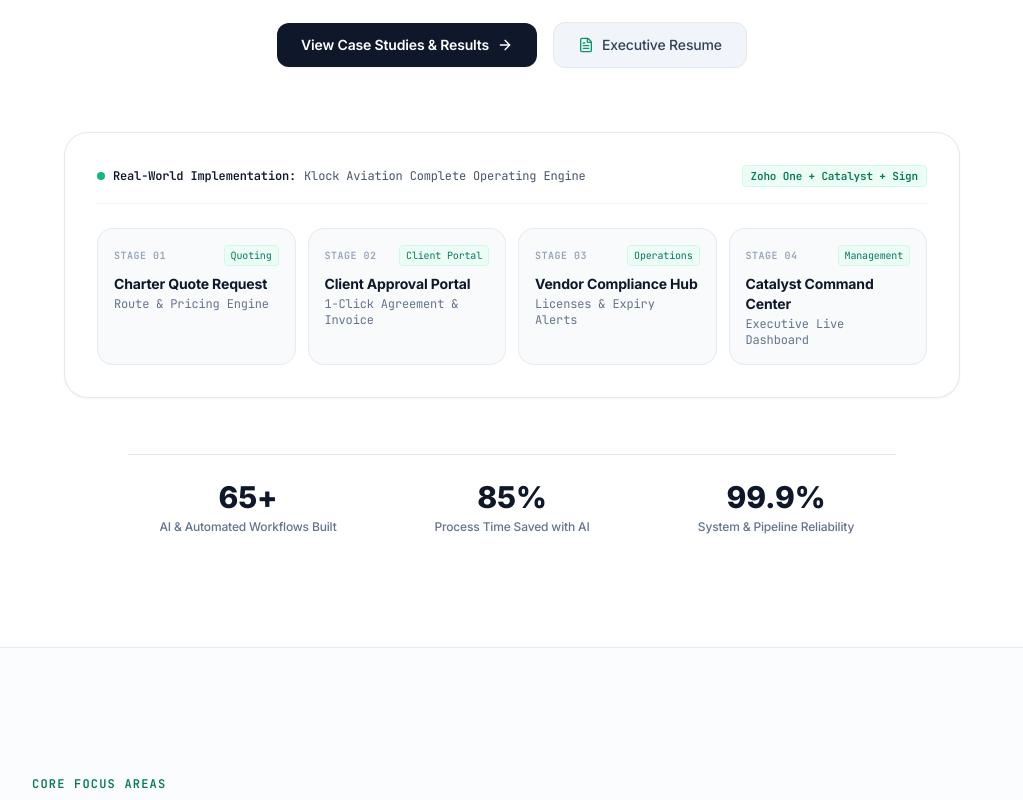
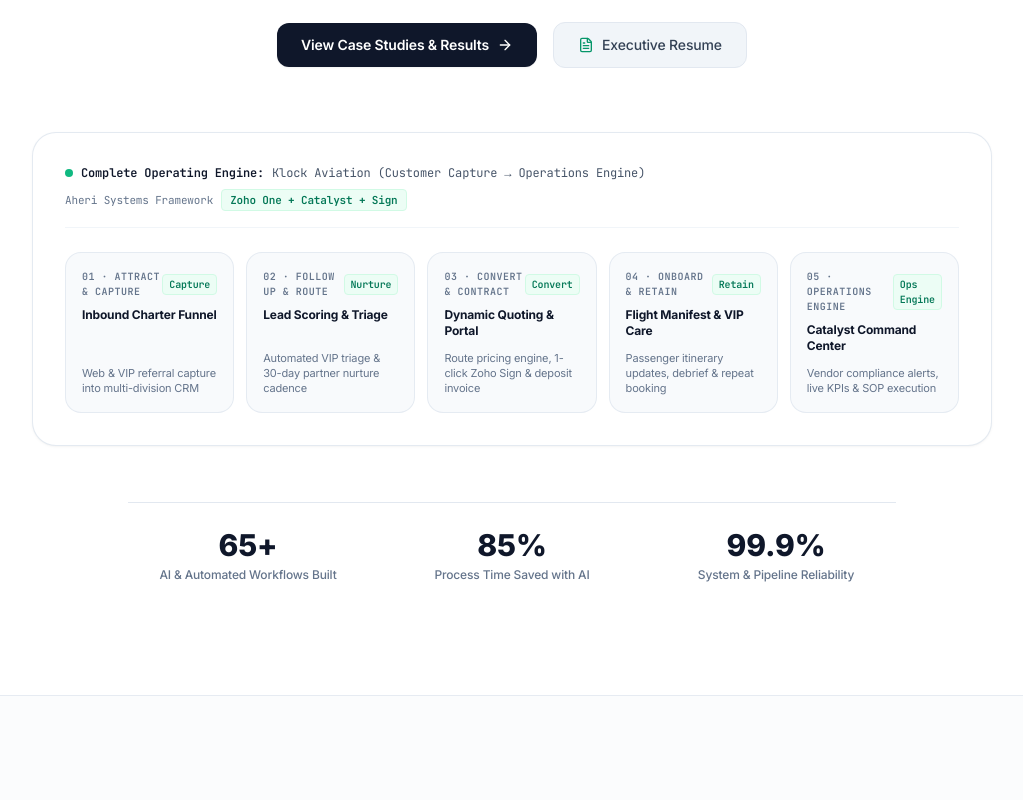
Before and after one commit to aherisystems-cloud/rita-ndubi-portfolio, a React (Vite) app: page / in a window 1280 px wide. Shown: the part 660-1460 px from the top of the page, without its empty margins (128-1151 px from the left). Built offline with nearby package versions, Linux system fonts and the light colour scheme.

Commit message:
feat: standardize Klock and all projects to Aheri Systems Customer Journey to Operations Engine framework

```diff
--- a/src/components/CaseStudies.jsx
+++ b/src/components/CaseStudies.jsx
@@ -120,26 +120,32 @@
             </div>
           </div>
 
-          {/* Workflow Steps Flow */}
+          {/* Workflow Steps Flow - Aheri Systems Framework */}
           <div className="pt-2">
-            <div className="text-xs font-mono uppercase tracking-wider text-slate-500 mb-4 flex items-center gap-2 font-medium">
-              <Layers className="w-3.5 h-3.5 text-emerald-600" />
-              <span>Step-by-Step Workflow</span>
+            <div className="flex flex-wrap items-center justify-between gap-2 mb-4">
+              <div className="text-xs font-mono uppercase tracking-wider text-slate-500 flex items-center gap-2 font-medium">
+                <Layers className="w-3.5 h-3.5 text-emerald-600" />
+                <span>Customer Capture to Operations Engine Flow</span>
+              </div>
+              <span className="text-[11px] font-mono text-emerald-700 bg-emerald-50 px-2 py-0.5 rounded border border-emerald-100">
+                Aheri Systems Framework
+              </span>
             </div>
-            <div className="grid grid-cols-1 sm:grid-cols-2 lg:grid-cols-4 gap-3">
+
+            <div className="grid grid-cols-1 sm:grid-cols-2 lg:grid-cols-5 gap-3">
               {(activeCase.workflowSteps || []).map((step, idx) => (
                 <div
                   key={step.title}
                   className="p-4 rounded-2xl bg-slate-50 border border-slate-200/80 hover:bg-white hover:border-emerald-400 hover:shadow-xs transition-all flex flex-col justify-between"
                 >
                   <div>
-                    <div className="text-[10px] font-mono text-emerald-700 mb-2 font-bold">
-                      Step 0{idx + 1}
+                    <div className="text-[10px] font-mono text-emerald-700 mb-2 font-bold flex items-center justify-between">
+                      <span>{step.stage || `Stage 0${idx + 1}`}</span>
                     </div>
                     <div className="text-xs font-bold text-slate-900 mb-1.5">
                       {step.title}
                     </div>
-                    <p className="text-[12px] text-slate-600 leading-relaxed">
+                    <p className="text-[11px] text-slate-600 leading-relaxed">
                       {step.desc}
                     </p>
                   </div>
--- a/src/components/Hero.jsx
+++ b/src/components/Hero.jsx
@@ -49,42 +49,73 @@
         </div>
 
         {/* Real System Architecture Preview (Enterprise Flow) */}
-        <div className="lit-card rounded-3xl p-6 sm:p-8 max-w-4xl mx-auto text-left mb-14 shadow-sm border border-slate-200/90 bg-white">
-          <div className="flex items-center justify-between pb-4 mb-6 border-b border-slate-100 text-xs font-mono text-slate-500">
+        <div className="lit-card rounded-3xl p-6 sm:p-8 max-w-5xl mx-auto text-left mb-14 shadow-sm border border-slate-200/90 bg-white">
+          <div className="flex flex-wrap items-center justify-between pb-4 mb-6 border-b border-slate-100 text-xs font-mono text-slate-500 gap-2">
             <div className="flex items-center gap-2">
               <span className="w-2 h-2 rounded-full bg-emerald-500"></span>
-              <span className="text-slate-900 font-semibold">Real-World Implementation:</span>
-              <span className="text-slate-600 hidden sm:inline">Klock Aviation Complete Operating Engine</span>
+              <span className="text-slate-900 font-semibold">Complete Operating Engine:</span>
+              <span className="text-slate-600 hidden sm:inline">Klock Aviation (Customer Capture → Operations Engine)</span>
             </div>
+            <div className="flex items-center gap-2">
+              <span className="text-slate-500 text-[11px] font-mono hidden md:inline">Aheri Systems Framework</span>
               <div className="text-emerald-700 bg-emerald-50 px-2 py-0.5 rounded text-[11px] font-semibold border border-emerald-100">
                 Zoho One + Catalyst + Sign
               </div>
             </div>
+          </div>
 
-          {/* 4 Connected Stages */}
-          <div className="grid grid-cols-1 sm:grid-cols-2 lg:grid-cols-4 gap-3">
+          {/* 5 Connected Stages: Customer Capture to Operations Engine */}
+          <div className="grid grid-cols-1 sm:grid-cols-2 lg:grid-cols-5 gap-3">
             {[
-              { title: "Charter Quote Request", sub: "Route & Pricing Engine", tag: "Quoting" },
-              { title: "Client Approval Portal", sub: "1-Click Agreement & Invoice", tag: "Client Portal" },
-              { title: "Vendor Compliance Hub", sub: "Licenses & Expiry Alerts", tag: "Operations" },
-              { title: "Catalyst Command Center", sub: "Executive Live Dashboard", tag: "Management" },
-            ].map((node, i) => (
+              {
+                stage: "01 · Attract & Capture",
+                title: "Inbound Charter Funnel",
+                sub: "Web & VIP referral capture into multi-division CRM",
+                tag: "Capture"
+              },
+              {
+                stage: "02 · Follow Up & Route",
+                title: "Lead Scoring & Triage",
+                sub: "Automated VIP triage & 30-day partner nurture cadence",
+                tag: "Nurture"
+              },
+              {
+                stage: "03 · Convert & Contract",
+                title: "Dynamic Quoting & Portal",
+                sub: "Route pricing engine, 1-click Zoho Sign & deposit invoice",
+                tag: "Convert"
+              },
+              {
+                stage: "04 · Onboard & Retain",
+                title: "Flight Manifest & VIP Care",
+                sub: "Passenger itinerary updates, debrief & repeat booking",
+                tag: "Retain"
+              },
+              {
+                stage: "05 · Operations Engine",
+                title: "Catalyst Command Center",
+                sub: "Vendor compliance alerts, live KPIs & SOP execution",
+                tag: "Ops Engine"
+              },
+            ].map((node) => (
               <div
                 key={node.title}
-                className="p-4 rounded-2xl bg-slate-50 border border-slate-200/80 hover:border-emerald-500/40 hover:bg-white hover:shadow-xs transition-all"
+                className="p-4 rounded-2xl bg-slate-50 border border-slate-200/80 hover:border-emerald-500/40 hover:bg-white hover:shadow-xs transition-all flex flex-col justify-between"
               >
+                <div>
                   <div className="flex items-center justify-between mb-2">
-                  <span className="text-[10px] font-mono text-slate-400 uppercase tracking-wider font-semibold">
-                    Stage 0{i + 1}
+                    <span className="text-[10px] font-mono text-slate-500 uppercase tracking-wider font-semibold">
+                      {node.stage}
                     </span>
-                  <span className="text-[10px] font-mono text-emerald-700 px-1.5 py-0.5 rounded bg-emerald-50 border border-emerald-100">
+                    <span className="text-[10px] font-mono text-emerald-700 px-1.5 py-0.5 rounded bg-emerald-50 border border-emerald-100 font-semibold">
                       {node.tag}
                     </span>
                   </div>
-                <div className="text-sm font-bold text-slate-900 mb-0.5">
+                  <div className="text-xs font-bold text-slate-900 mb-1">
                     {node.title}
                   </div>
-                <div className="text-xs text-slate-500 font-mono">
+                </div>
+                <div className="text-[11px] text-slate-500 leading-snug mt-2">
                   {node.sub}
                 </div>
               </div>
--- a/src/data/portfolioData.js
+++ b/src/data/portfolioData.js
@@ -60,10 +60,31 @@
       { label: "72-Hour Abandoned Recovery", before: "Zero Follow-up", after: "26% Orders Rescued" }
     ],
     workflowSteps: [
-      { title: "Inbound Ad Routing", desc: "Captures shopper traffic from Click-to-WhatsApp ads, website widgets, and campaign forms into a live AI chat session." },
-      { title: "Inventory-Linked Consultation", desc: "AI queries live backend database to confirm availability, pricing, sizes, and specs in natural conversational language." },
-      { title: "Intelligent Cross-Sell / Upsell", desc: "If an item is out of stock, the agent recommends relevant matching alternatives and complementary accessories to protect the sale." },
-      { title: "72-Hour Re-Engagement Trigger", desc: "Automated sequence follows up with undecided shoppers via WhatsApp within 72 hours to answer objections and close the order." }
+      {
+        stage: "01 · Attract & Capture",
+        title: "Click-to-WhatsApp & Ad Routing",
+        desc: "Captures high-intent shopper traffic from Click-to-WhatsApp ads, web stores, and social campaigns directly into an autonomous AI chat session."
+      },
+      {
+        stage: "02 · Follow Up & Nurture",
+        title: "Live Inventory Consultation",
+        desc: "AI autonomously queries backend inventory (Supabase/Airtable) to verify real-time sizing, specifications, and availability without human delay."
+      },
+      {
+        stage: "03 · Convert & Contract",
+        title: "Smart Cross-Sell & Instant Checkout",
+        desc: "Suggests matching in-stock alternatives if a product is sold out and generates instant frictionless checkout links to secure the sale."
+      },
+      {
+        stage: "04 · Onboard & Retain",
+        title: "72-Hour Abandoned Chat Recovery",
+        desc: "Autonomous re-engagement sequence contacts hesitant shoppers within 72 hours via WhatsApp with personalized incentives and delivery updates."
+      },
+      {
+        stage: "05 · Operations Engine",
+        title: "Inventory Sync & Analytics Hub",
+        desc: "Automates real-time catalog synchronization, multi-channel stock deduction, low-inventory alerts, and drop-off analytics for management."
+      }
     ],
     tools: ["WhatsApp Business API", "Claude & OpenAI", "Make.com & Webhooks", "Airtable / Supabase", "Inventory APIs"]
   },
@@ -81,10 +102,31 @@
       { label: "Executive Reporting Speed", before: "Days", after: "Real-Time (1-Click)" }
     ],
     workflowSteps: [
-      { title: "Multi-Tier Inquiry Funnel", desc: "Captures and routes high-value inquiries across distinct service lines with automated scoring and VIP priority assignment." },
-      { title: "Dynamic Quoting & Portal", desc: "Calculates complex route pricing and delivers an interactive client portal for rapid agreement approval." },
-      { title: "Automated Documentation", desc: "Generates digital agreements via Zoho Sign and synchronizes verified billing records directly into finance systems." },
-      { title: "Vendor Compliance & Command Center", desc: "Monitors vendor certifications, partner compliance deadlines, and cross-departmental KPIs on an executive dashboard." }
+      {
+        stage: "01 · Attract & Capture",
+        title: "Multi-Division Inquiry Funnel",
+        desc: "Captures inbound charter requests across distinct commercial divisions from web funnels, Google Ads, and private referral networks."
+      },
+      {
+        stage: "02 · Follow Up & Nurture",
+        title: "Lead Scoring & Route Triage",
+        desc: "Automated qualification engine scores charter leads, assigns VIP priority, and runs 30-day partner follow-up cadences so no inquiry goes cold."
+      },
+      {
+        stage: "03 · Convert & Contract",
+        title: "Dynamic Quoting & Client Portal",
+        desc: "Calculates complex multi-leg route pricing and provides a 1-click client approval portal with digital Zoho Sign contracts and deposit invoicing."
+      },
+      {
+        stage: "04 · Onboard & Retain",
+        title: "Flight Manifest & VIP Care",
+        desc: "Automates passenger manifest delivery, automated WhatsApp flight status updates, post-charter feedback, and repeat booking triggers."
+      },
+      {
+        stage: "05 · Operations Engine",
+        title: "Catalyst Command Center & Compliance",
+        desc: "Custom Zoho Catalyst executive dashboard monitoring live fleet KPIs, automated vendor/crew license expiry alerts, and 20 living SOP guides."
+      }
     ],
     tools: ["Zoho One", "Zoho Catalyst", "Zoho Sign", "Make.com", "Analytics"]
   },
@@ -102,10 +144,31 @@
       { label: "Maintenance Overhead", before: "Ongoing", after: "Zero Server Drag" }
     ],
     workflowSteps: [
-      { title: "AI-Assisted Build", desc: "Leveraged Claude AI coding assistants to scaffold components, content pipelines, and layouts." },
-      { title: "Git Version Control", desc: "Automated repository triggers for continuous integration and content updates." },
-      { title: "Cloudflare Edge Delivery", desc: "Deployed to Cloudflare Pages global network with instant SSL and edge caching." },
-      { title: "Automated Catalog Feeds", desc: "Streamlined product metadata, SEO schema, and publishing workflows." }
+      {
+        stage: "01 · Attract & Capture",
+        title: "Programmatic SEO & Content Funnel",
+        desc: "Automated product catalog publishing and structured metadata engineered to capture high-intent organic search and shopping queries."
+      },
+      {
+        stage: "02 · Follow Up & Nurture",
+        title: "Sub-400ms Edge Experience",
+        desc: "Global edge delivery on Cloudflare Pages guarantees instantaneous browsing, eliminating bounce rates and keeping prospective buyers engaged."
+      },
+      {
+        stage: "03 · Convert & Contract",
+        title: "Frictionless Digital Checkout",
+        desc: "Optimized conversion pathways with clear product specifications, schema markup, and streamlined payment gateway integrations."
+      },
+      {
+        stage: "04 · Onboard & Retain",
+        title: "Transactional Updates & Reviews",
+        desc: "Automates post-purchase receipts, dispatch tracking notifications, and timed review solicitation sequences to drive customer lifetime value."
+      },
+      {
+        stage: "05 · Operations Engine",
+        title: "Claude CI/CD & Zero-Drag Cloud",
+        desc: "Autonomous Claude AI workflows integrated with GitHub repository webhooks and Cloudflare edge builds for zero-server maintenance overhead."
+      }
     ],
     tools: ["Claude AI", "Cloudflare Pages", "GitHub", "Hugo", "REST APIs"]
   },
@@ -123,10 +186,31 @@
       { label: "Investor Retention Path", before: "Undefined", after: "Structured Nurture" }
     ],
     workflowSteps: [
-      { title: "Operational System Audit", desc: "Analyzed existing CRM architecture, identifying leakage points in lead handoffs." },
-      { title: "Journey Blueprinting", desc: "Mapped milestones from first inquiry to off-plan construction updates and deed handover." },
-      { title: "Stage Gate Rules", desc: "Defined mandatory deal progression fields, payment milestone alerts, and owner accountability." },
-      { title: "Investor Retention Engine", desc: "Created post-close nurture strategy targeting portfolio investors for secondary property purchases." }
+      {
+        stage: "01 · Attract & Capture",
+        title: "Investor Acquisition Funnels",
+        desc: "Captures high-net-worth real estate leads and off-plan property inquiries across digital advertising, landing pages, and private investor networks."
+      },
+      {
+        stage: "02 · Follow Up & Nurture",
+        title: "Automated Investor Qualification",
+        desc: "Triages buyer budget and timeline, triggers automated private viewing invitations, and maintains timely nurture touchpoints."
+      },
+      {
+        stage: "03 · Convert & Contract",
+        title: "Reservation & Milestone Invoicing",
+        desc: "Automates unit reservations, digital purchase agreements, and structured deposit milestone invoicing linked to construction phases."
+      },
+      {
+        stage: "04 · Onboard & Retain",
+        title: "Post-Sale Onboarding & Repeat Buying",
+        desc: "Delivers automated off-plan construction progress updates, deed handover milestone tracking, and secondary property investment alerts."
+      },
+      {
+        stage: "05 · Operations Engine",
+        title: "CRM Stage-Gate Governance & Audit",
+        desc: "Enforces strict deal progression fields, eliminates lead handoff leakage, automates broker commissions, and gives executives real-time pipeline visibility."
+      }
     ],
     tools: ["Zoho CRM", "Process Mapping", "Pipeline Governance", "Audit Blueprint", "Lifecycle Analytics"]
   }
```
Lines whose indentation alone changed are shown as unchanged.
